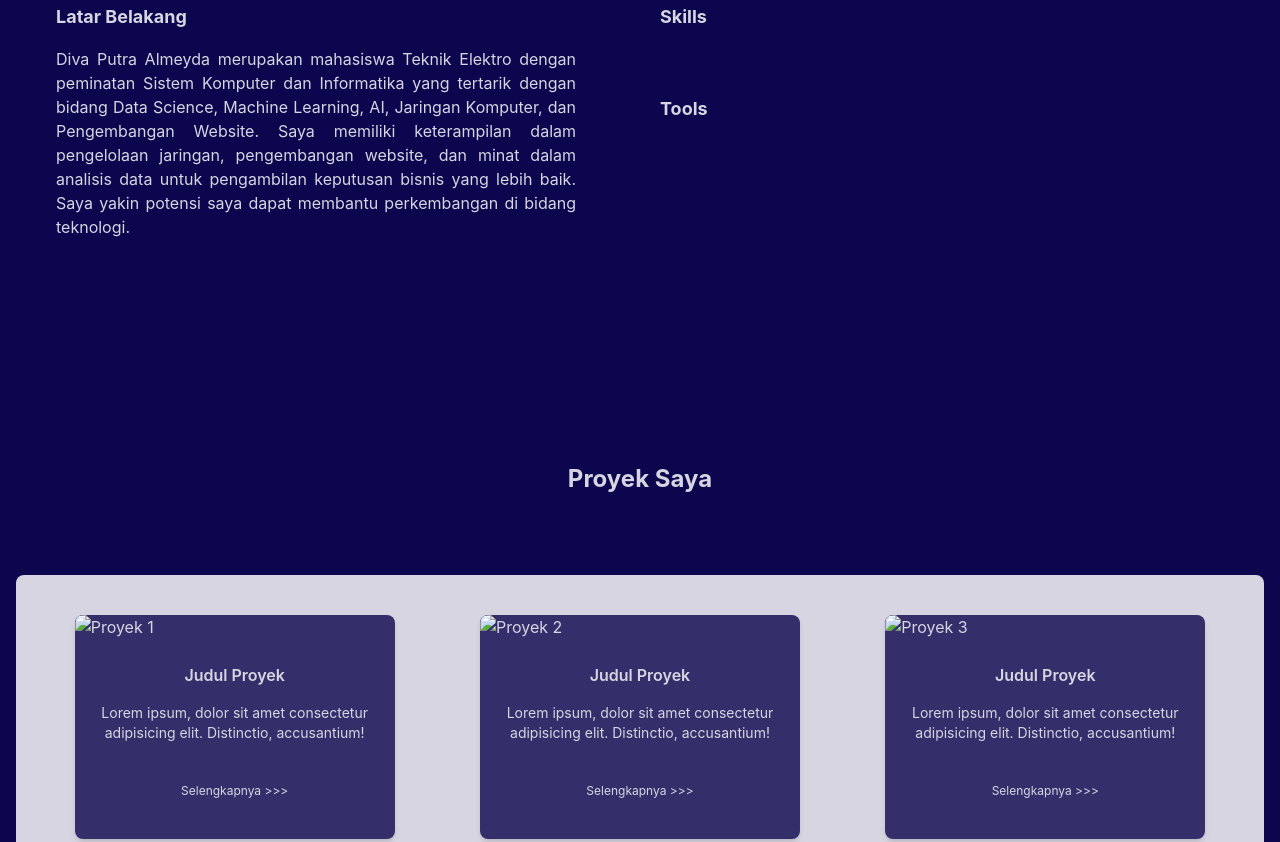
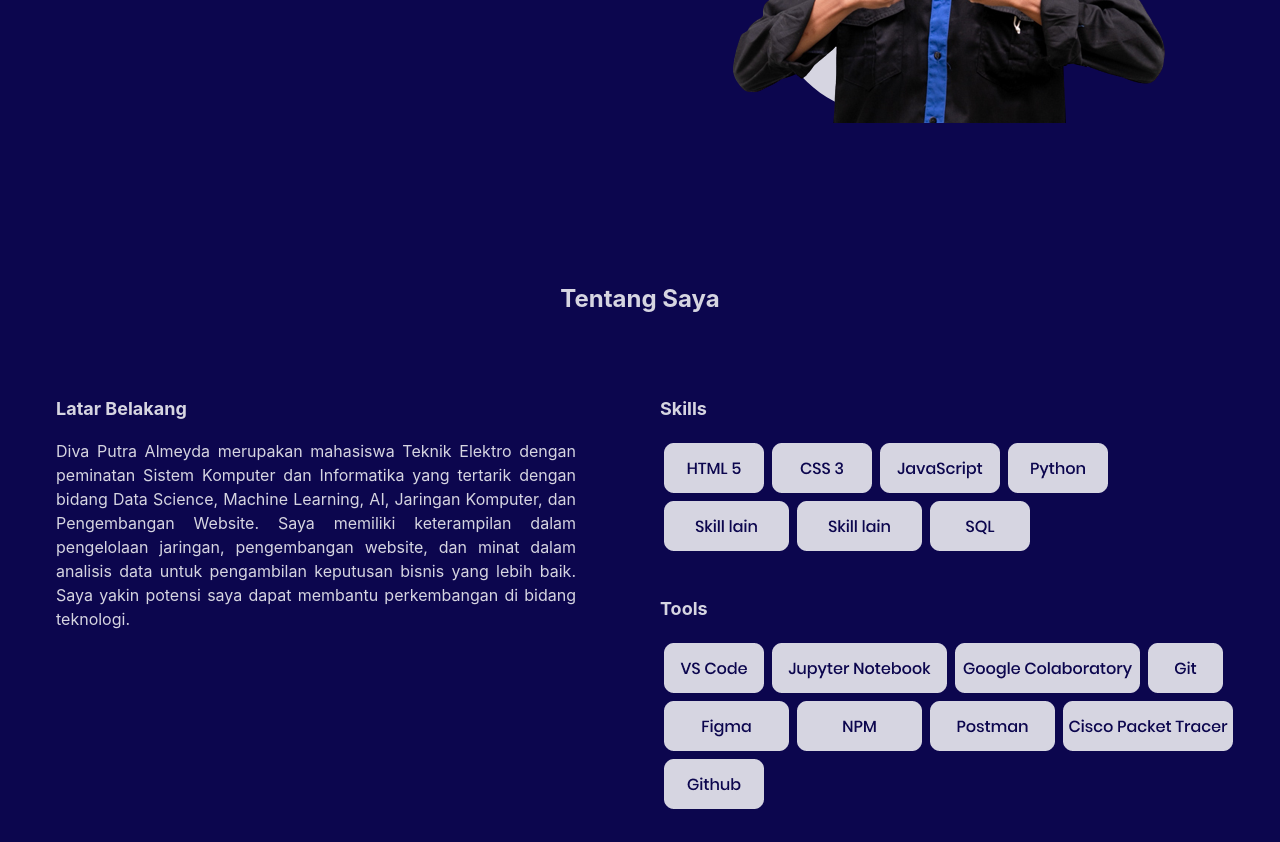
Before and after one commit to Dvaalmeyda/web-portofolio-tailwind-css, a website: page index.html in a window 1280 px wide. Shown: the part 521-1363 px from the top of the page. Drawn offline with Linux system fonts and the light colour scheme; the site is published under a folder, as on GitHub Pages, so addresses that start at the root find nothing.

Commit message:
Ganti path /bahan menjadi bahan

```diff
--- a/index.html
+++ b/index.html
@@ -55,7 +55,7 @@
                 </div>
                 <div class="w-full self-end px-4 lg:w-1/2 pb-4">
                     <div class="mt-10 relative lg:mt-0 right-0">
-                        <img src="/bahan/HMTE__100_of_106_-removebg-preview.png" alt="Diva Putra Almeyda" class="max-w-full mx-auto"/>
+                        <img src="bahan/HMTE__100_of_106_-removebg-preview.png" alt="Diva Putra Almeyda" class="max-w-full mx-auto"/>
                         <span class="absolute bottom-0 -z-10 left-1/2 -translate-x-1/2">
                             <svg width="400" viewBox="0 0 200 200" xmlns="http://www.w3.org/2000/svg">
                                 <path fill="#D6D5E1" d="M40.2,-48.5C45.5,-43.4,38.7,-24.5,41.3,-7.5C44,9.4,56.2,24.5,54.3,34.7C52.4,45,36.4,50.5,19.4,59.3C2.4,68,-15.5,80,-33.1,78.9C-50.7,77.7,-67.8,63.4,-73,46.1C-78.3,28.9,-71.5,8.7,-66.5,-10.3C-61.4,-29.2,-57.9,-47.1,-47.1,-51.2C-36.3,-55.3,-18.1,-45.7,-0.4,-45.3C17.4,-44.9,34.9,-53.6,40.2,-48.5Z" transform="translate(100 100) scale(1.2)" />
@@ -82,25 +82,25 @@
                 <div class="w-full px-4 lg:w-1/2 lg:px-5 right-0">
                     <h4 class="font-bold text-lg mb-4 mt-10 lg:mt-0">Skills</h4>
                     <div class="flex flex-wrap">
-                        <img src="/bahan/skills/html 5.png" alt="" class="m-1">
-                        <img src="/bahan/skills/CSS 3.png" alt="" class="m-1">
-                        <img src="/bahan/skills/Javascript.png" alt="" class="m-1">
-                        <img src="/bahan/skills/python.png" alt="" class="m-1">
-                        <img src="/bahan/skills/lain1.png" alt="" class="m-1">
-                        <img src="/bahan/skills/lain2.png" alt="" class="m-1">
-                        <img src="/bahan/skills/sql.png" alt="" class="m-1">
+                        <img src="bahan/skills/html 5.png" alt="" class="m-1">
+                        <img src="bahan/skills/CSS 3.png" alt="" class="m-1">
+                        <img src="bahan/skills/Javascript.png" alt="" class="m-1">
+                        <img src="bahan/skills/python.png" alt="" class="m-1">
+                        <img src="bahan/skills/lain1.png" alt="" class="m-1">
+                        <img src="bahan/skills/lain2.png" alt="" class="m-1">
+                        <img src="bahan/skills/sql.png" alt="" class="m-1">
                     </div>
                     <h4 class="font-bold text-lg mt-10 mb-4">Tools</h4>
                     <div class="flex flex-wrap">
-                        <img src="/bahan/tools/VS code.png" alt="" class="m-1">
-                        <img src="/bahan/tools/Jupyter.png" alt="" class="m-1">
-                        <img src="/bahan/tools/Google Colab.png" alt="" class="m-1">
-                        <img src="/bahan/tools/git.png" alt="" class="m-1">
-                        <img src="/bahan/tools/figma.png" alt="" class="m-1">
-                        <img src="/bahan/tools/NPM.png" alt="" class="m-1">
-                        <img src="/bahan/tools/Postman.png" alt="" class="m-1">
-                        <img src="/bahan/tools/Cisco Packet Tracer.png" alt="" class="m-1">
-                        <img src="/bahan/tools/github.png" alt="" class="m-1">
+                        <img src="bahan/tools/VS code.png" alt="" class="m-1">
+                        <img src="bahan/tools/Jupyter.png" alt="" class="m-1">
+                        <img src="bahan/tools/Google Colab.png" alt="" class="m-1">
+                        <img src="bahan/tools/git.png" alt="" class="m-1">
+                        <img src="bahan/tools/figma.png" alt="" class="m-1">
+                        <img src="bahan/tools/NPM.png" alt="" class="m-1">
+                        <img src="bahan/tools/Postman.png" alt="" class="m-1">
+                        <img src="bahan/tools/Cisco Packet Tracer.png" alt="" class="m-1">
+                        <img src="bahan/tools/github.png" alt="" class="m-1">
                     </div>
                 </div>
             </div>
@@ -117,7 +117,7 @@
             <div class="max-w-full flex flex-wrap px-4 bg-secondary rounded-lg">
                 <div class="my-10 max-w-full lg:w-80 lg:mx-auto">
                     <div class="rounded-lg shadow-md overflow-hidden bg-tertiary flex text-secondary lg:block">
-                        <img src="/bahan/project/project1.png" alt="Proyek 1" class="w-1/2 rounded-l-lg lg:rounded-t-lg lg:w-full">
+                        <img src="bahan/project/project1.png" alt="Proyek 1" class="w-1/2 rounded-l-lg lg:rounded-t-lg lg:w-full">
                         <div class="px-6 w-1/2 lg:w-full lg:text-center">
                             <br>
                             <h4 class="block font-semibold text-md mb-4">Judul Proyek</h4>
@@ -128,7 +128,7 @@
                 </div>
                 <div class="my-10 max-w-full lg:w-80 lg:mx-auto">
                     <div class="rounded-lg shadow-md overflow-hidden bg-tertiary flex text-secondary lg:block">
-                        <img src="/bahan/project/project2.png" alt="Proyek 2" class="w-1/2 rounded-l-lg lg:rounded-t-lg lg:w-full">
+                        <img src="bahan/project/project2.png" alt="Proyek 2" class="w-1/2 rounded-l-lg lg:rounded-t-lg lg:w-full">
                         <div class="px-6 w-1/2 lg:w-full lg:text-center">
                             <br>
                             <h4 class="block font-semibold text-md mb-4">Judul Proyek</h4>
@@ -139,7 +139,7 @@
                 </div>
                 <div class="my-10 max-w-full lg:w-80 lg:mx-auto">
                     <div class="rounded-lg shadow-md overflow-hidden bg-tertiary flex text-secondary lg:block">
-                        <img src="/bahan/project/project3.png" alt="Proyek 3" class="w-1/2 rounded-l-lg lg:rounded-t-lg lg:w-full">
+                        <img src="bahan/project/project3.png" alt="Proyek 3" class="w-1/2 rounded-l-lg lg:rounded-t-lg lg:w-full">
                         <div class="px-6 w-1/2 lg:w-full lg:text-center">
                             <br>
                             <h4 class="block font-semibold text-md mb-4">Judul Proyek</h4>
```
